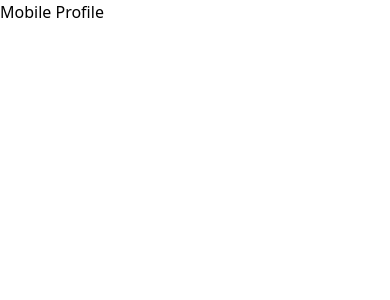
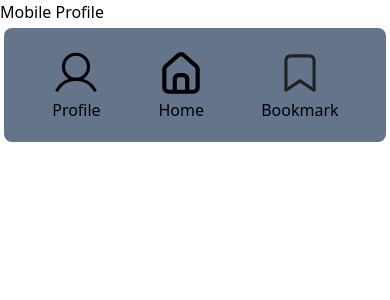
Before and after one commit to zayyid123/al-kalam, a React (Create React App) app: page /profile in a window 390 px wide. Shown: the top 300 px of the page. Built offline with nearby package versions, Linux system fonts and the light colour scheme.

Commit message:
fiks route

```diff
--- a/src/App.js
+++ b/src/App.js
@@ -1,19 +1,11 @@
 import React from "react";
-import { BrowserRouter as Router, Routes, Route } from "react-router-dom";
-import Bookmark from "./pages/bookmark";
-import Home from "./pages/home";
-import Profile from "./pages/profil";
+import MainApp from "./pages/mainApp";
+
 
 function App() {
   return (
     <>
-      <Router>
-        <Routes >
-          <Route exact path="/" element={<Home />} />
-          <Route exact path="/profile" element={<Profile />} />
-          <Route exact path="/bookmark" element={<Bookmark />} />
-        </Routes>
-      </Router>
+      <MainApp />
     </>
   );
 }
--- /dev/null
+++ b/src/components/navbarDesktop.js
@@ -0,0 +1,9 @@
+import React from 'react'
+
+const NavbarDesktop = () => {
+    return (
+        <div className='hidden lt:block'>NavbarDesktop</div>
+    )
+}
+
+export default NavbarDesktop
--- /dev/null
+++ b/src/components/toolbarMobile.js
@@ -0,0 +1,33 @@
+import React from 'react'
+import { useNavigate } from 'react-router-dom'
+
+
+// icon
+import profile from '../assets/icons/user.svg'
+import home from '../assets/icons/home.svg'
+import bookmark from '../assets/icons/bookmark.svg'
+
+const ToolBarMobile = () => {
+    const navigate = useNavigate()
+
+    return (
+        <div className='lt:hidden bg-slate-500 m-1 p-5 rounded-lg'>
+            <div className='flex justify-around'>
+                <div className='text-center flex justify-center flex-col items-center' onClick={() => navigate('/profile')}>
+                    <img className='w-[50px] h-[50px]' src={profile} alt='icon profile' />
+                    <h1>Profile</h1>
+                </div>
+                <div className='text-center flex justify-center flex-col items-center' onClick={() => navigate('/')}>
+                    <img className='w-[50px] h-[50px]' src={home} alt='icon home' />
+                    <h1>Home</h1>
+                </div>
+                <div className='text-center flex justify-center flex-col items-center' onClick={() => navigate('/bookmark')}>
+                    <img className='w-[50px] h-[50px]' src={bookmark} alt='icon bookmark' />
+                    <h1>Bookmark</h1>
+                </div>
+            </div>
+        </div>
+    )
+}
+
+export default ToolBarMobile
--- /dev/null
+++ b/src/config/listRoute.js
@@ -0,0 +1,23 @@
+import Bookmark from "../pages/bookmark";
+import Home from "../pages/home";
+import Profile from "../pages/profil";
+
+const list = [
+    {
+        path: "/",
+        name: "HOME",
+        component: Home,
+    },
+    {
+        path: "/bookmark",
+        name: "BOOKMARK",
+        component: Bookmark,
+    },
+    {
+        path: "/profile",
+        name: "PROFILE",
+        component: Profile,
+    },
+]
+
+export default list;
--- a/src/pages/bookmark/desktop/index.js
+++ b/src/pages/bookmark/desktop/index.js
@@ -2,7 +2,7 @@ import React from 'react'
 
 const Desktop = () => {
     return (
-        <div className='hidden sm:block'>Desktop Bookmark</div>
+        <div className='hidden lt:block'>Desktop Bookmark</div>
     )
 }
 
--- a/src/pages/bookmark/mobile/index.js
+++ b/src/pages/bookmark/mobile/index.js
@@ -2,7 +2,9 @@ import React from 'react'
 
 const Mobile = () => {
     return (
-        <div className='sm:hidden'>Mobile Bookmark</div>
+        <div className='lt:hidden'>
+            <h1>Mobile Bookmark</h1>
+        </div>
     )
 }
 
--- a/src/pages/home/desktop/index.js
+++ b/src/pages/home/desktop/index.js
@@ -2,7 +2,7 @@ import React from 'react'
 
 const Desktop = () => {
     return (
-        <div className='hidden sm:block'>Desktop home</div>
+        <div className='hidden lt:block'>Desktop home</div>
     )
 }
 
--- a/src/pages/home/mobile/index.js
+++ b/src/pages/home/mobile/index.js
@@ -2,7 +2,9 @@ import React from 'react'
 
 const Mobile = () => {
     return (
-        <div className='sm:hidden'>Mobile home</div>
+        <div className='lt:hidden'>
+            Mobile home
+        </div>
     )
 }
 
--- /dev/null
+++ b/src/pages/mainApp/index.js
@@ -0,0 +1,25 @@
+import React from 'react'
+import { BrowserRouter as Router, Routes, Route } from "react-router-dom";
+import NavbarDesktop from '../../components/navbarDesktop';
+import ToolBarMobile from '../../components/toolbarMobile';
+import list from '../../config/listRoute'
+
+const MainApp = () => {
+    return (
+        <>
+            <Router>
+                <NavbarDesktop />
+                <Routes >
+                    {
+                        list.map((item) =>
+                            <Route key={item.name} exact path={item.path} element={<item.component />} />
+                        )
+                    }
+                </Routes>
+                <ToolBarMobile />
+            </Router>
+        </>
+    )
+}
+
+export default MainApp
--- a/src/pages/profil/desktop/index.js
+++ b/src/pages/profil/desktop/index.js
@@ -2,7 +2,7 @@ import React from 'react'
 
 const Desktop = () => {
     return (
-        <div className='hidden sm:block'>Desktop Profile</div>
+        <div className='hidden lt:block'>Desktop Profile</div>
     )
 }
 
--- a/src/pages/profil/mobile/index.js
+++ b/src/pages/profil/mobile/index.js
@@ -2,7 +2,9 @@ import React from 'react'
 
 const Mobile = () => {
     return (
-        <div className='sm:hidden'>Mobile Profile</div>
+        <div className='lt:hidden'>
+            Mobile Profile
+        </div>
     )
 }
 
--- a/tailwind.config.js
+++ b/tailwind.config.js
@@ -3,7 +3,11 @@ module.exports = {
     "./src/**/*.{js,ts,jsx,tsx}",
   ],
   theme: {
-    extend: {},
+    extend: {
+      screens: {
+        'lt': '426px',
+      },
+    },
   },
   plugins: [],
 }
```
